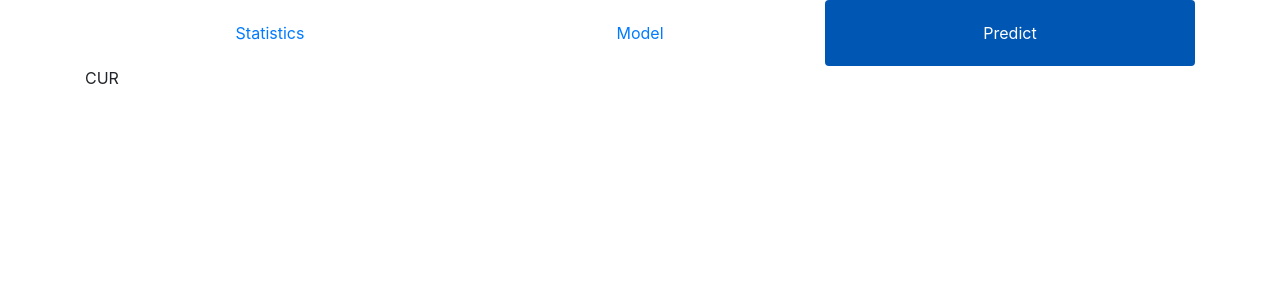
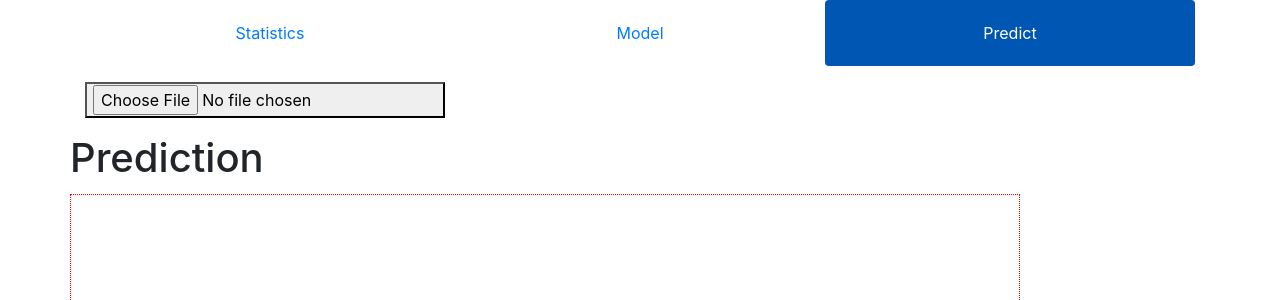
Before and after one commit to sergiuiacob1/Consumption-Prediction, a React (Create React App) app in the folder front-end/: page /predict in a window 1280 px wide. Shown: the top 300 px of the page. Built offline with nearby package versions, Linux system fonts and the light colour scheme.

Commit message:
Predict page

```diff
--- a/front-end/src/containers/Predict/Predict.js
+++ b/front-end/src/containers/Predict/Predict.js
@@ -1,22 +1,95 @@
 import React from 'react';
-import { Container, Row, Col } from 'react-bootstrap';
+import csvParser from 'papaparse';
+import { fetchService } from '../../utils';
+import { Spinner } from 'react-bootstrap';
+import './style.scss';
 
 export default class Predict extends React.Component {
   constructor() {
     super();
     this.state = {
+      isPending: false,
+      predictions: []
     };
   }
 
+  parseCSVData = (parsedCSV) => {
+    const predictModelData = {};
+    //fill predictModel with keys and values;
+    parsedCSV.data[0].forEach((key, index) => {
+      predictModelData[key] = [];
+      parsedCSV.data.forEach((array, jindex) => {
+        if (jindex === 0) return;
+        if (array[index]) {
+          predictModelData[key].push(array[index]);
+        }
+      });
+    });
+
+    return predictModelData;
+  }
+
+  postCSVData = (predictModelData) => {
+    this.setState({ isPending: true });
+    fetchService('/api/predict', 'POST', predictModelData)
+      .then((response) => {
+        let predictions = [];
+        if (response.success) {
+          predictions = response.data;
+        }
+        this.setState({ isPending: false, predictions });
+      }).catch((error) => {
+        alert(error);
+        this.setState({ isPending: false });
+      });
+  }
+
+  onImportCSVClick = (evt) => {
+    const reader = new FileReader();
+    reader.onload = (_evt) => {
+      const parsedCSV = csvParser.parse(_evt.target.result);
+      const predictModelData = this.parseCSVData(parsedCSV);
+
+      if (parsedCSV.errors.length) {
+        alert("CSV ERRORS");
+        return;
+      }
+      this.postCSVData(predictModelData);
+    };
+    reader.readAsText(evt.target.files[0]);
+  };
+
   render() {
+    const { isPending, predictions } = this.state;
+    console.log(predictions);
+
+    if (isPending) {
+      return (
+        < Spinner animation="border" />
+      )
+    }
+
     return (
-      <Container>
-        <Row>
-          <Col>
-            <div>CUR</div>
-          </Col>
-        </Row>
-      </Container>
+      <div className="container predict">
+        <div className="mt-3 row">
+          <div className="col">
+            <button type="button" className="app-button">
+              <input
+                type="file"
+                id="selectFiles"
+                accept=".csv"
+                onChange={this.onImportCSVClick}
+              />
+            </button>
+          </div >
+        </div >
+        <div className="mt-3 row flex-column justify-content-center">
+          <h1>Prediction</h1>
+          <div className="col-10 mt-1 p-4 predictions">
+            {predictions}
+          </div>
+        </div>
+      </div>
     );
   }
 }
--- /dev/null
+++ b/front-end/src/containers/Predict/style.scss
@@ -0,0 +1,9 @@
+.predict{
+  .predictions{
+    min-height: 300px;
+    max-height: 300px;
+    overflow-x: hidden;
+    border: 1px red dotted;
+    word-break: break-all;
+  }
+}
--- /dev/null
+++ b/front-end/src/utils/index.js
@@ -0,0 +1 @@
+export { default as fetchService } from './service';
--- /dev/null
+++ b/front-end/src/utils/service.js
@@ -0,0 +1,23 @@
+
+const fetchService = (url, method, body, headers) => {
+  const fetchParams = [];
+
+  fetchParams.push(url);
+
+  if (method === 'POST') {
+    let fetchData = {
+      method,
+      body: JSON.stringify(body),
+    };
+
+    if (headers) {
+      fetchData = { ...fetchData, headers };
+    }
+    fetchParams.push(fetchData);
+  }
+
+  return fetch(...fetchParams)
+    .then((resp) => resp.json()) // Transform the data into json
+}
+
+export default fetchService
```
Also changed, not shown: front-end/src/setupProxy.js (+5 -3 lines), 1 other file (tests, documents, lock files or other folders).
